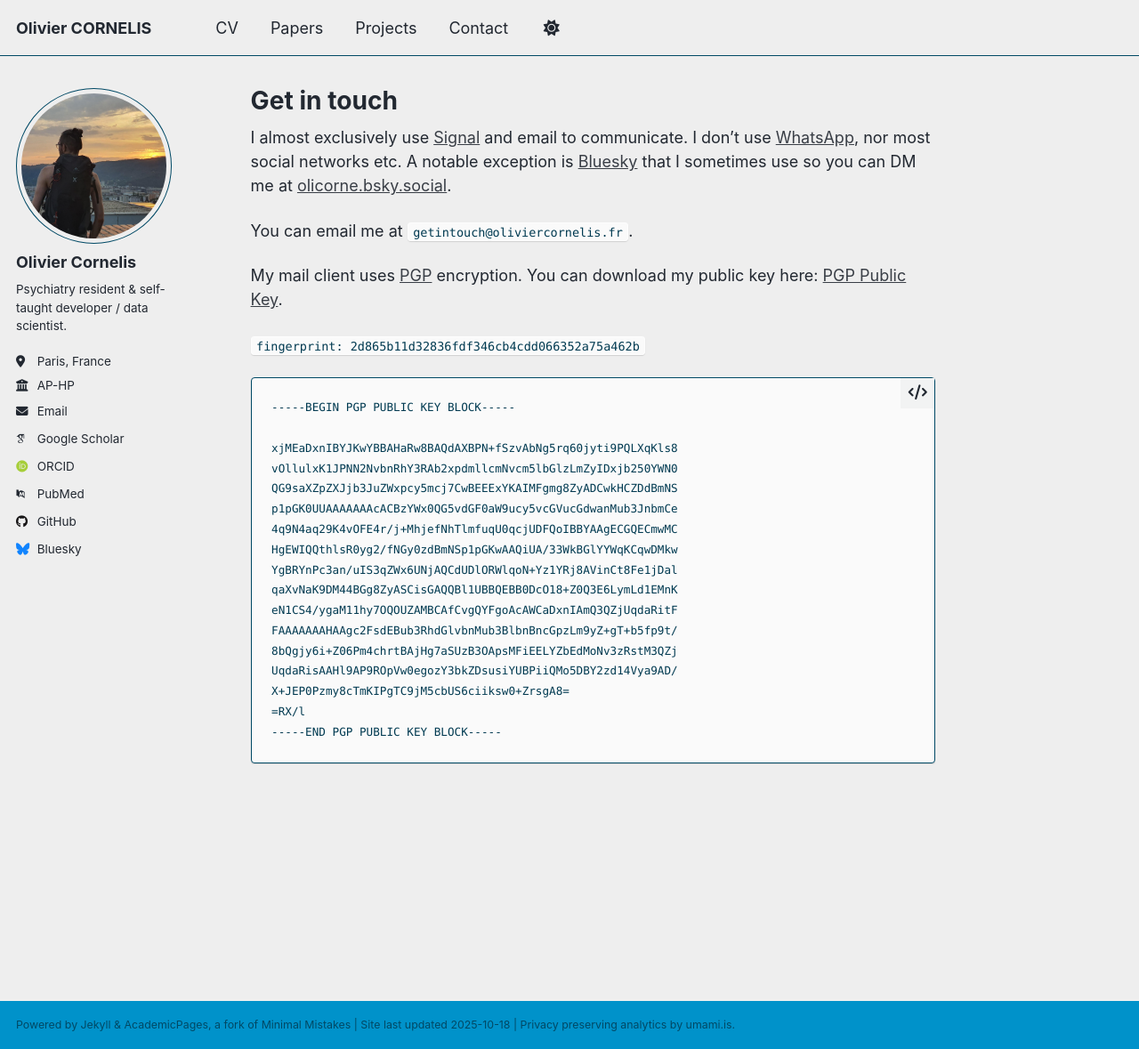
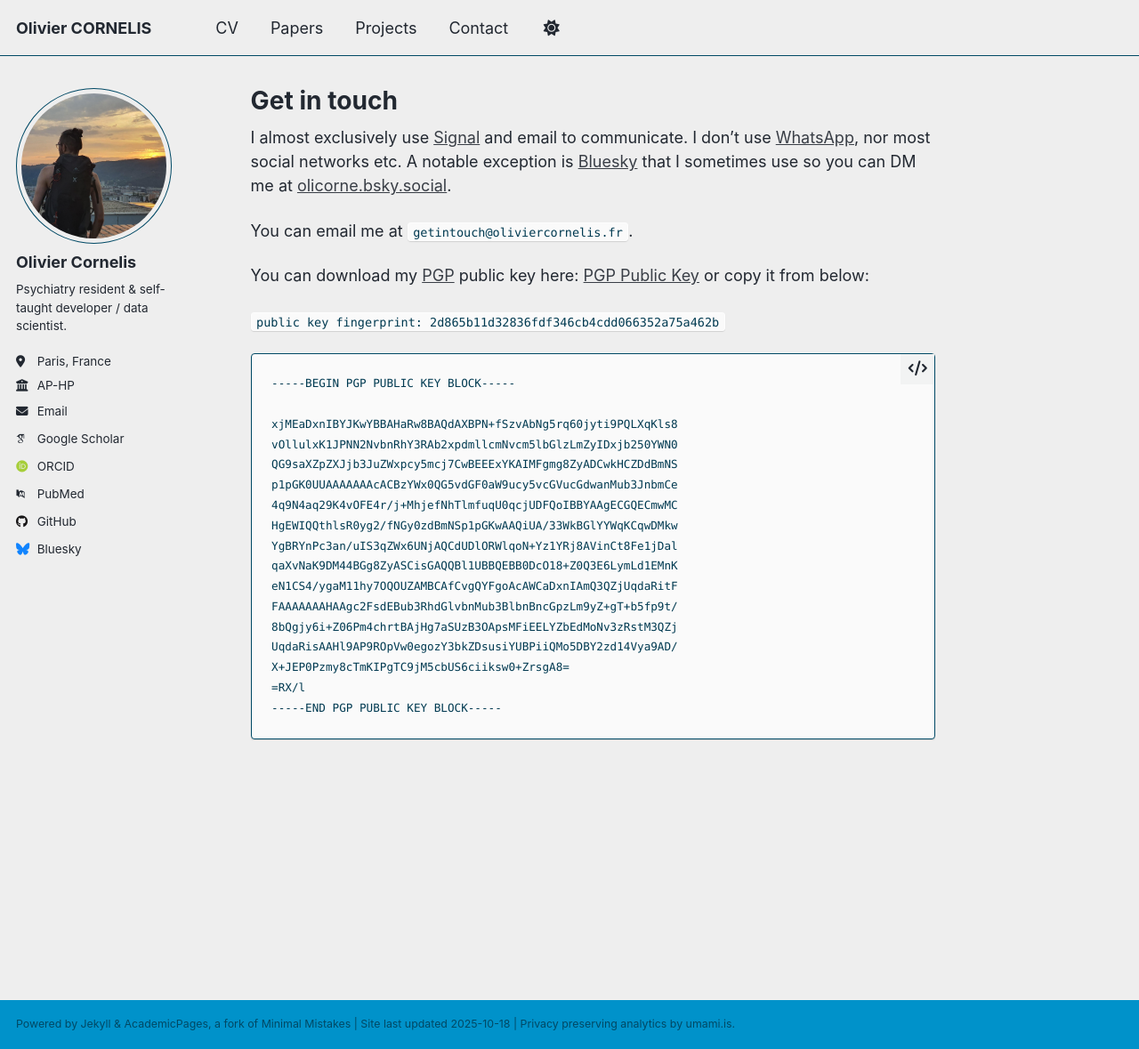
Before and after one commit to thiswillbeyourgithub/website, a Jekyll site: the page built from _pages/contact.md, in a window 1280 px wide and 1179 px high. Shown: the whole window at 89% size. Built offline with Jekyll 4.4.1, drawn with Linux system fonts in a browser that asks for light colours; some web fonts are replaced; a script that is not in the unit is left out.

Commit message:
pgp
Signed-off-by: thiswillbeyourgithub <26625900+thiswillbeyourgithub@users.noreply.github.com>

````diff
--- a/_pages/contact.md
+++ b/_pages/contact.md
@@ -11,9 +11,9 @@
 
 You can email me at `getintouch@oliviercornelis.fr`.
 
-My mail client uses [PGP](https://en.wikipedia.org/wiki/Pretty_Good_Privacy) encryption. You can download my public key here: [PGP Public Key](../files/PGP_public_key).
+You can download my [PGP](https://en.wikipedia.org/wiki/Pretty_Good_Privacy) public key here: [PGP Public Key](../files/PGP_public_key) or copy it from below:
 
-`fingerprint: 2d865b11d32836fdf346cb4cdd066352a75a462b`
+`public key fingerprint: 2d865b11d32836fdf346cb4cdd066352a75a462b`
 
 ```
 -----BEGIN PGP PUBLIC KEY BLOCK-----
````
